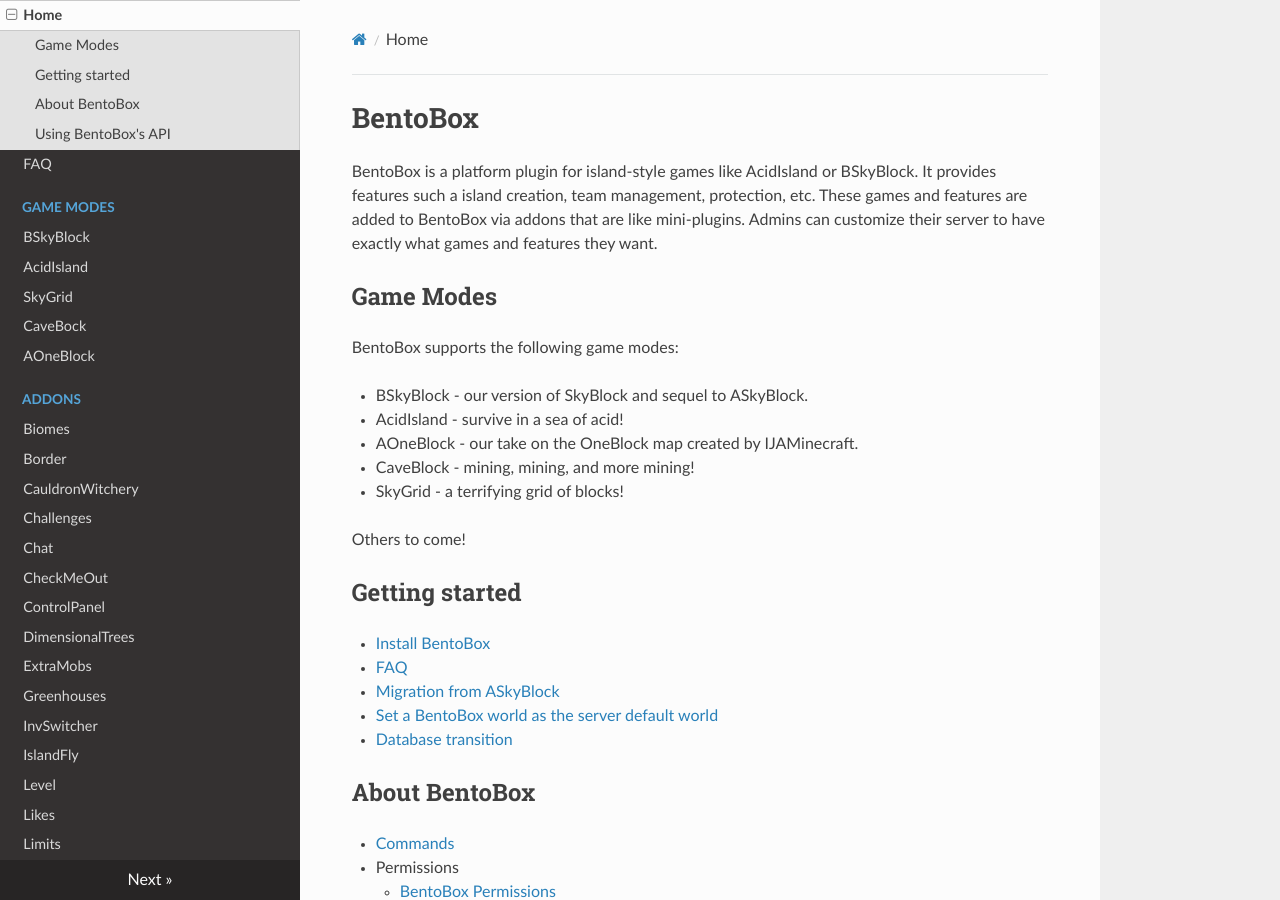
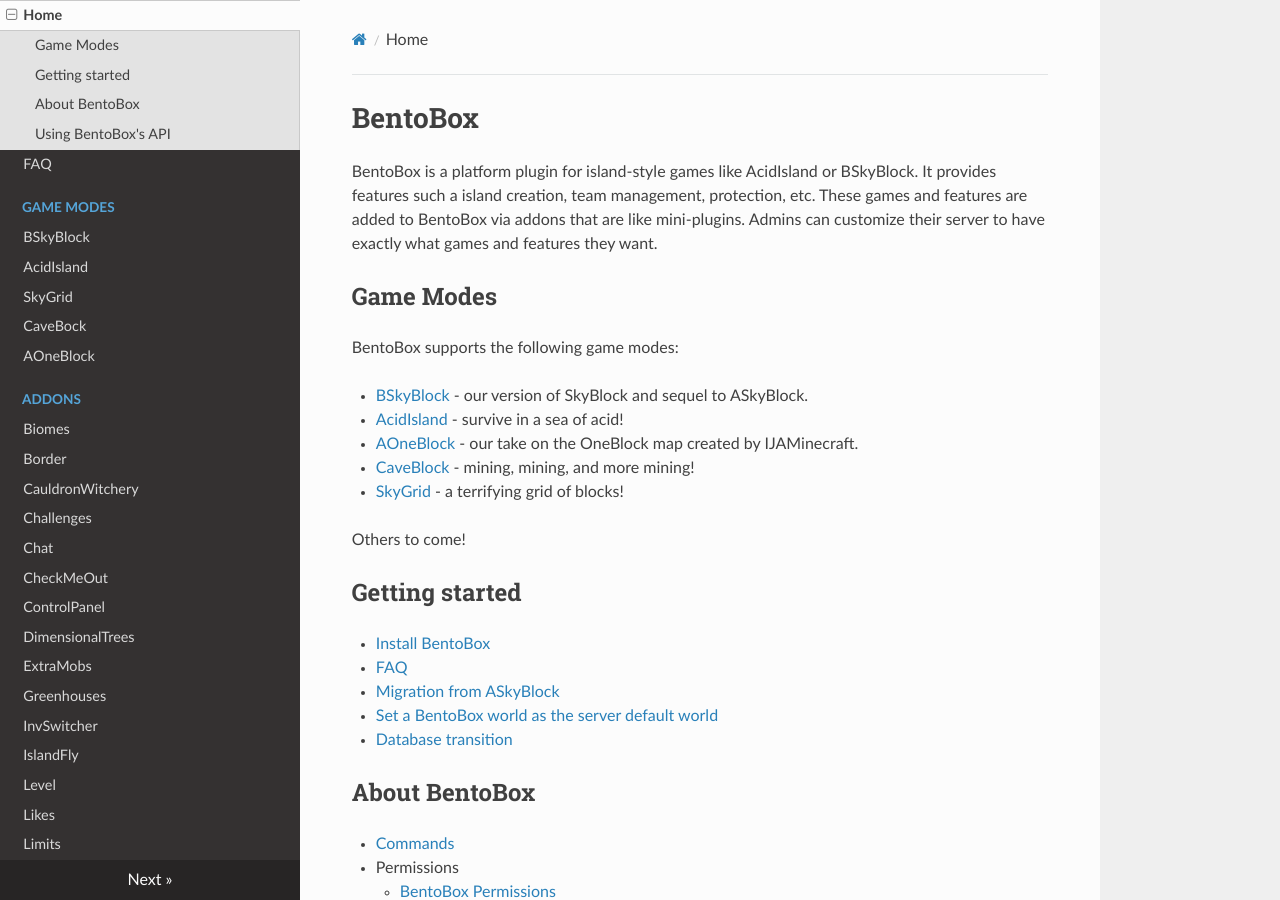
Before and after one commit to BentoBoxWorld/docs, an MkDocs documentation site: the page built from docs/index.md, in a window 1280 px wide and 900 px high. Built offline with MkDocs 1.6.1, drawn with Linux system fonts in a browser that asks for light colours; nearby versions of some CDN libraries; some of the changed lines change nothing that is shown.

Commit message:
Made game modes hyperlinks on the main page

```diff
--- a/docs/index.md
+++ b/docs/index.md
@@ -6,11 +6,11 @@
 
 BentoBox supports the following game modes:
 
-- BSkyBlock - our version of SkyBlock and sequel to ASkyBlock.
-- AcidIsland - survive in a sea of acid!
-- AOneBlock - our take on the OneBlock map created by IJAMinecraft.
-- CaveBlock - mining, mining, and more mining!
-- SkyGrid - a terrifying grid of blocks!
+- [BSkyBlock](gamemodes/BSkyBlock) - our version of SkyBlock and sequel to ASkyBlock.
+- [AcidIsland](gamemodes/AcidIsland) - survive in a sea of acid!
+- [AOneBlock](gamemodes/AOneBlock) - our take on the OneBlock map created by IJAMinecraft.
+- [CaveBlock](gamemodes/CaveBlock) - mining, mining, and more mining!
+- [SkyGrid](gamemodes/SkyGrid) - a terrifying grid of blocks!
 
 
 Others to come!
```
